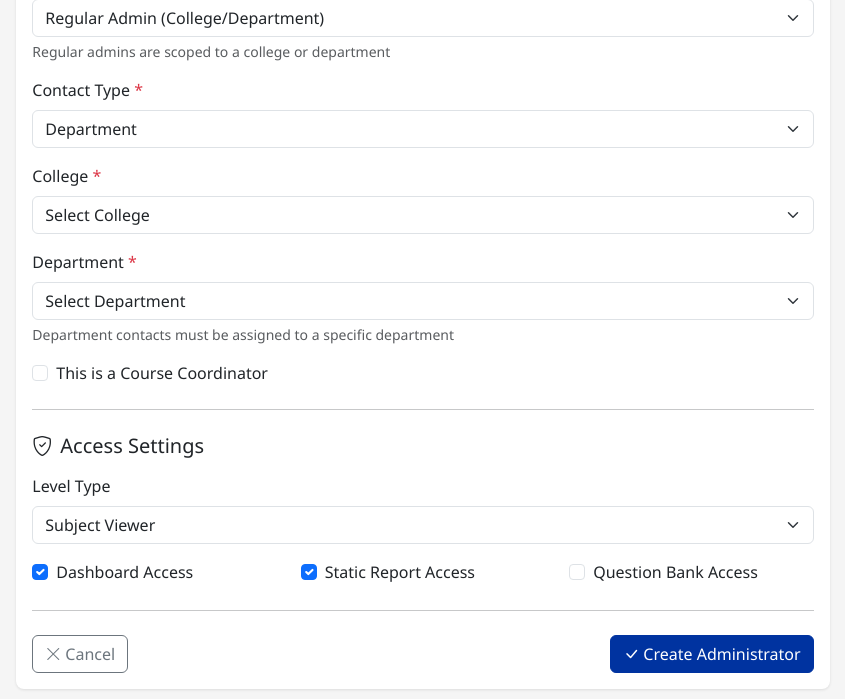
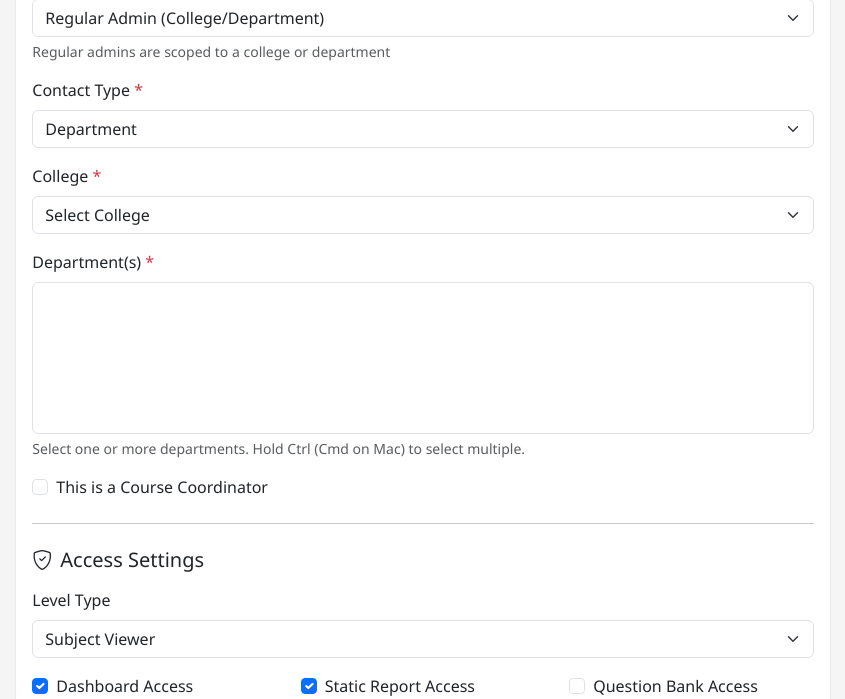
Before and after one commit to akwaed/tce-admin, a Flask app: page /admin/add in a window 1280 px wide. Shown: the part 662-1361 px from the top of the page, without its empty margins (217-1062 px from the left). Run offline with Flask 3, Linux system fonts and the light colour scheme; a user stored in the database is signed in; lists and menus that the app fills with data are empty.

Commit message:
Add support for admins to manage multiple departments within a college
- Create admin_departments association table for many-to-many relationship
- Add departments relationship to Admin model with helper properties
  (department_ids, department_names)
- Update can_view_department() to check against multiple departments
- Update add_admin and edit_admin routes to handle multi-select
- Update templates with multi-select dropdown for departments
- Update list.html to display multiple departments with +N more badge
- Maintain backwards compatibility with single department_id field

```diff
--- a/app/routes/admin.py
+++ b/app/routes/admin.py
@@ -129,7 +129,10 @@ def add_admin():
 
         contact_type = request.form.get('contact_type', 'Department')
         college_code = request.form.get('college', '').strip()
-        department_id = request.form.get('department', '').strip()
+        # Support multiple department selections
+        department_ids = request.form.getlist('departments')
+        # Filter out empty values
+        department_ids = [d.strip() for d in department_ids if d.strip()]
         is_primary = request.form.get('primary_contact') == 'yes'
         level_type = request.form.get('level_type', 'Subject Viewer')
         course_prefix = request.form.get('prefix', '').strip()
@@ -164,10 +167,10 @@ def add_admin():
                     flash('You can only add admins within your college.', 'danger')
                     return redirect(url_for('admin.add_admin'))
 
-            # Determine role
-            if contact_type == 'College' or department_id == 'All' or not department_id:
+            # Determine role based on contact type and departments
+            if contact_type == 'College' or not department_ids:
                 role = 'college_admin'
-                department_id = None
+                department_ids = []
             else:
                 role = 'dept_admin'
 
@@ -195,7 +198,7 @@ def add_admin():
             existing.email = email or f'{linkblue}@uky.edu'
             existing.role = role
             existing.college_code = college_code
-            existing.department_id = department_id
+            existing.department_id = department_ids[0] if len(department_ids) == 1 else None  # Backwards compat
             existing.contact_type = contact_type
             existing.course_prefix = course_prefix or None
             existing.course_number = course_number or None
@@ -207,6 +210,14 @@ def add_admin():
             existing.is_active = True
             if not existing.created_by_id:
                 existing.created_by_id = current_user.id
+
+            # Clear and set multiple departments
+            existing.departments = []
+            if department_ids:
+                for dept_id in department_ids:
+                    dept = Department.query.get(dept_id)
+                    if dept:
+                        existing.departments.append(dept)
 
             db.session.add(existing)
             db.session.commit()
@@ -222,7 +233,7 @@ def add_admin():
             email=email or f'{linkblue}@uky.edu',
             role=role,
             college_code=college_code,
-            department_id=department_id,
+            department_id=department_ids[0] if len(department_ids) == 1 else None,  # Backwards compat
             contact_type=contact_type,
             course_prefix=course_prefix or None,
             course_number=course_number or None,
@@ -235,6 +246,15 @@ def add_admin():
         )
 
         db.session.add(admin)
+        db.session.flush()  # Get the admin ID
+
+        # Add multiple departments
+        if department_ids:
+            for dept_id in department_ids:
+                dept = Department.query.get(dept_id)
+                if dept:
+                    admin.departments.append(dept)
+
         db.session.commit()
 
         flash(f'Admin "{admin.full_name}" created successfully.', 'success')
@@ -336,22 +356,38 @@ def edit_admin(admin_id):
             admin.course_prefix = request.form.get('prefix', '').strip() or None
             admin.course_number = request.form.get('course', '').strip() or None
 
-            # College and department - only super admin can change these freely
+            # College and departments - only super admin can change these freely
             new_college = request.form.get('college', '').strip()
-            new_department = request.form.get('department', '').strip()
+            new_department_ids = request.form.getlist('departments')
+            new_department_ids = [d.strip() for d in new_department_ids if d.strip()]
 
             if current_user.is_super_admin():
                 admin.college_code = new_college
-                admin.department_id = new_department if new_department and new_department != 'All' else None
+                # Set single department_id for backwards compatibility
+                admin.department_id = new_department_ids[0] if len(new_department_ids) == 1 else None
+                # Update multiple departments
+                admin.departments = []
+                for dept_id in new_department_ids:
+                    dept = Department.query.get(dept_id)
+                    if dept:
+                        admin.departments.append(dept)
             elif current_user.is_college_admin() and current_user.is_primary_contact:
                 # Primary college admin can reassign within their college
                 if new_college == current_user.college_code:
-                    admin.department_id = new_department if new_department and new_department != 'All' else None
+                    admin.department_id = new_department_ids[0] if len(new_department_ids) == 1 else None
+                    # Update multiple departments
+                    admin.departments = []
+                    for dept_id in new_department_ids:
+                        dept = Department.query.get(dept_id)
+                        if dept:
+                            admin.departments.append(dept)
 
-            # Determine role based on contact type and department
-            if admin.contact_type == 'College' or not admin.department_id:
+            # Determine role based on contact type and departments
+            has_departments = bool(admin.departments.count()) or bool(admin.department_id)
+            if admin.contact_type == 'College' or not has_departments:
                 admin.role = 'college_admin'
                 admin.department_id = None
+                admin.departments = []
             else:
                 admin.role = 'dept_admin'
 
--- a/app/templates/admin/add.html
+++ b/app/templates/admin/add.html
@@ -84,11 +84,11 @@
                     </div>
 
                     <div class="mb-3" id="department_group">
-                        <label for="department" class="form-label">Department <span class="text-danger" id="dept_required_star" style="display: none;">*</span></label>
-                        <select class="form-select" id="department" name="department">
-                            <option value="">Select Department</option>
+                        <label for="departments" class="form-label">Department(s) <span class="text-danger" id="dept_required_star" style="display: none;">*</span></label>
+                        <select class="form-select" id="departments" name="departments" multiple size="6">
+                            <!-- Options populated by JavaScript -->
                         </select>
-                        <div class="form-text" id="dept_help_text"></div>
+                        <div class="form-text" id="dept_help_text">Hold Ctrl (Cmd on Mac) to select multiple departments</div>
                     </div>
 
                     <div class="mb-3" id="primary_group">
@@ -214,7 +214,7 @@ document.addEventListener('DOMContentLoaded', function() {
     const superAdminFields = document.getElementById('super_admin_fields');
     const contactType = document.getElementById('contact_type');
     const collegeSelect = document.getElementById('college');
-    const deptSelect = document.getElementById('department');
+    const deptSelect = document.getElementById('departments');
     const deptGroup = document.getElementById('department_group');
     const primaryGroup = document.getElementById('primary_group');
     const courseFields = document.getElementById('course_fields');
@@ -276,10 +276,12 @@ document.addEventListener('DOMContentLoaded', function() {
         // Show/hide department - always show for Department type, hide for College type
         deptGroup.style.display = isCollege ? 'none' : 'block';
 
-        // Department is required for Department contacts (they must have a specific department)
+        // Department is required for Department contacts (they must have at least one department)
         deptSelect.required = isDepartment;
         deptRequiredStar.style.display = isDepartment ? 'inline' : 'none';
-        deptHelpText.textContent = isDepartment ? 'Department contacts must be assigned to a specific department' : '';
+        deptHelpText.textContent = isDepartment
+            ? 'Select one or more departments. Hold Ctrl (Cmd on Mac) to select multiple.'
+            : 'Hold Ctrl (Cmd on Mac) to select multiple departments';
 
         // Primary contact only for College type
         primaryGroup.style.display = isCollege ? 'block' : 'none';
@@ -288,7 +290,8 @@ document.addEventListener('DOMContentLoaded', function() {
         courseFields.style.display = isCollege ? 'none' : 'block';
 
         if (isCollege) {
-            deptSelect.value = '';
+            // Clear selections for college contacts
+            Array.from(deptSelect.options).forEach(opt => opt.selected = false);
         }
 
         // Update departments dropdown when contact type changes
@@ -297,14 +300,9 @@ document.addEventListener('DOMContentLoaded', function() {
 
     function updateDepartments() {
         const college = collegeSelect.value;
-        const isDepartment = contactType.value === 'Department';
 
-        // For Department contacts, no "All" option - they must select a specific department
-        if (isDepartment) {
-            deptSelect.innerHTML = '<option value="">Select Department</option>';
-        } else {
-            deptSelect.innerHTML = '<option value="">All (College-level)</option>';
-        }
+        // Clear existing options
+        deptSelect.innerHTML = '';
 
         if (college && collegeDepts[college]) {
             collegeDepts[college].forEach(dept => {
```
Also changed, not shown: app/models/admin.py (+73 -3 lines), app/templates/admin/edit.html (+30 -23 lines), app/templates/admin/list.html (+15 -0 lines).
